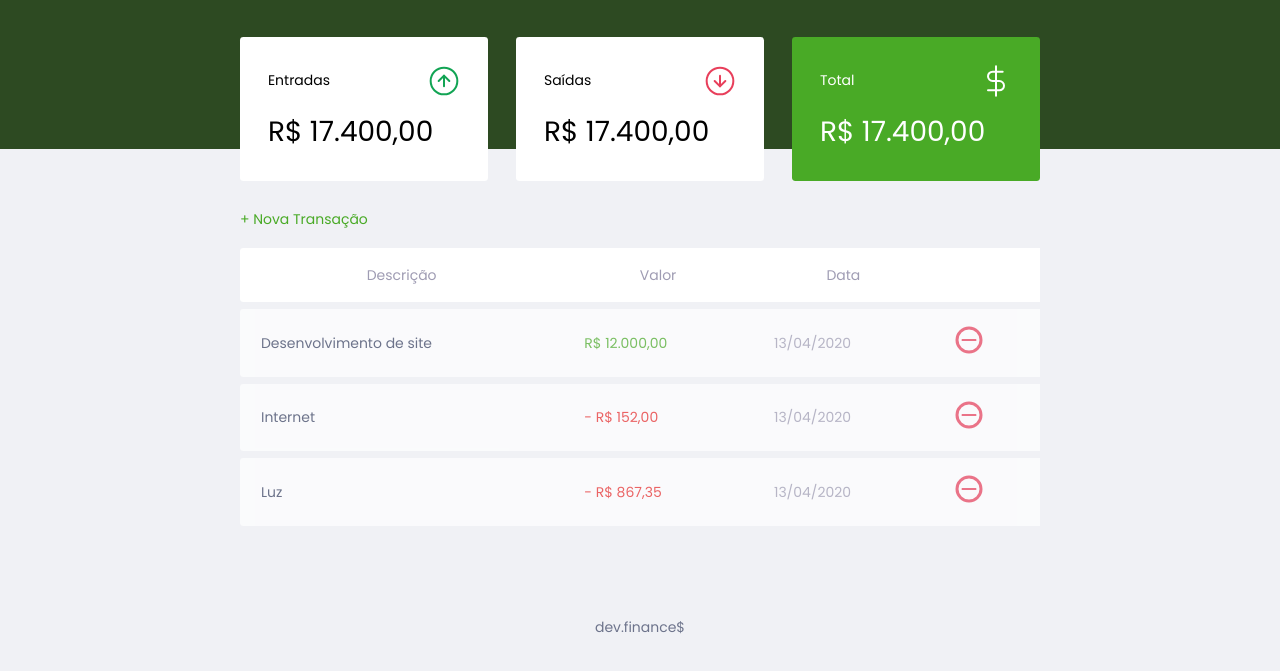
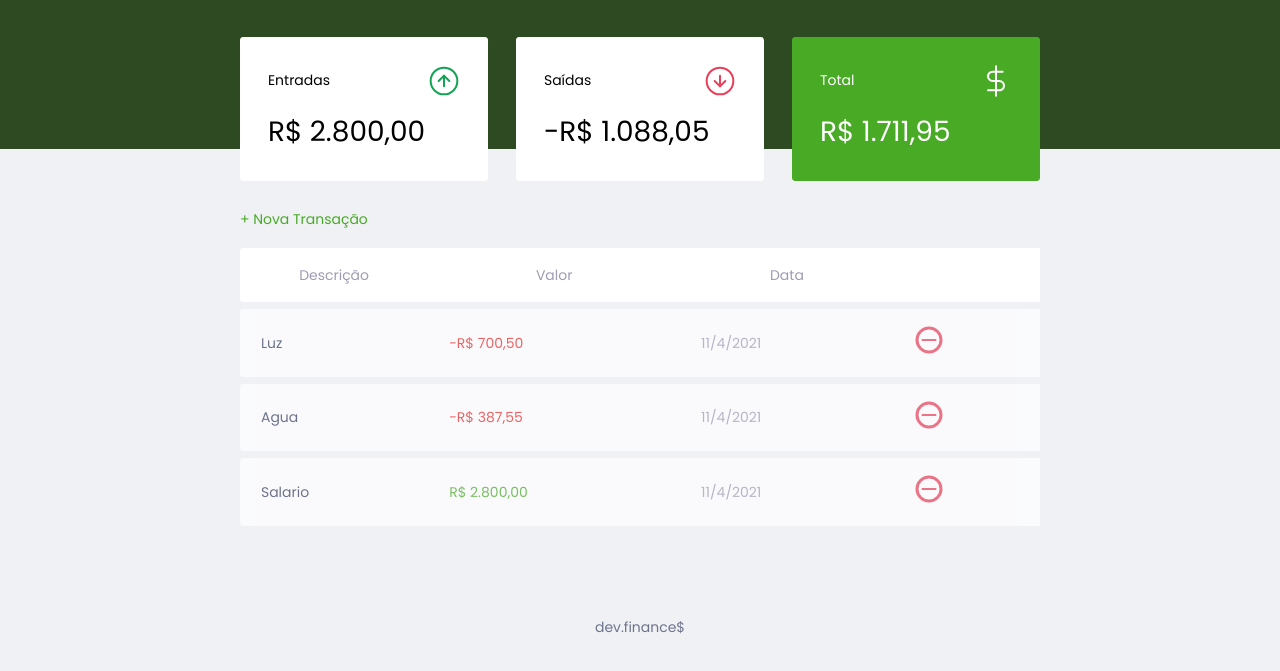
Before and after one commit to antonvinicius/dev-finance, a plain HTML site: page index.html in a window 1280 px wide. Shown: the part 61-732 px from the top of the page. Drawn offline with Linux system fonts and the light colour scheme.

Commit message:
Refactoring

```diff
--- a/index.html
+++ b/index.html
@@ -28,28 +28,28 @@
             <span>Entradas</span>
             <img src="./assets/income.svg" alt="Image de Entradas" />
           </h3>
-          <p>R$ 17.400,00</p>
+          <p id="incomeDisplay">R$ 17.400,00</p>
         </div>
         <div class="card">
           <h3>
             <span>Saídas</span>
             <img src="./assets/expense.svg" alt="Image de Saídas" />
           </h3>
-          <p>R$ 17.400,00</p>
+          <p id="expenseDisplay">- R$ 17.400,00</p>
         </div>
         <div class="card total">
           <h3>
             <span>Total</span>
             <img src="./assets/total.svg" alt="Image de Total" />
           </h3>
-          <p>R$ 17.400,00</p>
+          <p id="totalDisplay">R$ 17.400,00</p>
         </div>
       </section>
 
       <section id="transactions">
         <h2 class="sr-only">Transações</h2>
 
-        <a href="#" onclick="toggleModal()" class="button new"
+        <a href="#" onclick="Modal.open()" class="button new"
           >+ Nova Transação</a
         >
 
@@ -63,32 +63,7 @@
                 <th></th>
               </tr>
             </thead>
-            <tbody>
-              <tr>
-                <td class="description">Desenvolvimento de site</td>
-                <td class="income">R$ 12.000,00</td>
-                <td class="date">13/04/2020</td>
-                <td>
-                  <a href="#"><img src="./assets/minus.svg" alt="Remover" /></a>
-                </td>
-              </tr>
-              <tr>
-                <td class="description">Internet</td>
-                <td class="expense">- R$ 152,00</td>
-                <td class="date">13/04/2020</td>
-                <td>
-                  <a href="#"><img src="./assets/minus.svg" alt="Remover" /></a>
-                </td>
-              </tr>
-              <tr>
-                <td class="description">Luz</td>
-                <td class="expense">- R$ 867,35</td>
-                <td class="date">13/04/2020</td>
-                <td>
-                  <a href="#"><img src="./assets/minus.svg" alt="Remover" /></a>
-                </td>
-              </tr>
-            </tbody>
+            <tbody id="transactions-body"></tbody>
           </table>
         </div>
       </section>
@@ -128,7 +103,7 @@
             </div>
 
             <div class="input-group actions">
-              <a href="#" class="button cancel" onclick="toggleModal()"
+              <a href="#" class="button cancel" onclick="Modal.close()"
                 >Cancelar</a
               >
               <button type="submit">Salvar</button>
@@ -142,6 +117,7 @@
       <h4>dev.finance$</h4>
     </footer>
 
+    <script src="./models/Transaction.js"></script>
     <script src="./script.js"></script>
   </body>
 </html>
--- /dev/null
+++ b/models/Transaction.js
@@ -0,0 +1,8 @@
+class Transaction {
+  constructor(description, amount, date) {
+    this.id = Math.random();
+    this.description = description;
+    this.amount = amount;
+    this.date = date;
+  }
+}
--- a/script.js
+++ b/script.js
@@ -1,4 +1,101 @@
-const toggleModal = () => {
-  let modal = document.getElementById("modal");
-  modal.classList.toggle("active");
+// Objetos testes
+let t1 = new Transaction("Luz", -70050, new Date());
+let t2 = new Transaction("Agua", -38755, new Date());
+let t3 = new Transaction("Salario", 280000, new Date());
+
+const transactions = [t1, t2, t3];
+
+const Modal = {
+  open() {
+    document.getElementById("modal").classList.add("active");
+  },
+
+  close() {
+    document.getElementById("modal").classList.remove("active");
+  },
 };
+
+const TransactionHandler = {
+  all: transactions,
+
+  add(transaction) {
+    TransactionHandler.all.push(transaction);
+  },
+
+  expenses() {
+    return TransactionHandler.all
+      .map((x) => x.amount)
+      .filter((x) => x < 0)
+      .reduce((sum, x) => sum + x);
+  },
+
+  incomes() {
+    return TransactionHandler.all
+      .map((x) => x.amount)
+      .filter((x) => x > 0)
+      .reduce((sum, x) => sum + x);
+  },
+
+  total() {
+    return this.incomes() + this.expenses();
+  },
+};
+
+const DOM = {
+  addTransaction(transaction) {
+    const tr = document.createElement("tr");
+    tr.innerHTML = this.innerHTMLTransacation(transaction);
+    const tbody = document.getElementById("transactions-body");
+    tbody.appendChild(tr);
+  },
+
+  innerHTMLTransacation(transaction) {
+    const html = `
+    <td class="description">${transaction.description}</td>
+    <td class="${
+      transaction.amount > 0 ? "income" : "expense"
+    }">${Utils.formatCurrency(transaction.amount)}</td>
+    <td class="date">${transaction.date.toLocaleDateString()}</td>
+    <td>
+      <a href="#"><img src="./assets/minus.svg" alt="Remover" /></a>
+    </td>
+    `;
+
+    return html;
+  },
+
+  updateBalance() {
+    document.getElementById("incomeDisplay").innerHTML = Utils.formatCurrency(
+      TransactionHandler.incomes()
+    );
+    document.getElementById("expenseDisplay").innerHTML = Utils.formatCurrency(
+      TransactionHandler.expenses()
+    );
+    document.getElementById("totalDisplay").innerHTML = Utils.formatCurrency(
+      TransactionHandler.total()
+    );
+  },
+};
+
+const Utils = {
+  formatCurrency(value) {
+    let signal = Number(value) < 0 ? "-" : "";
+
+    value = String(value).replace(/\D/g, "");
+
+    value = Number(value) / 100;
+    console.log(value);
+    value = value.toLocaleString("pt-BR", {
+      style: "currency",
+      currency: "BRL",
+    });
+
+    return signal + value;
+  },
+};
+
+transactions.forEach((element) => {
+  DOM.addTransaction(element);
+});
+
+DOM.updateBalance();
```
